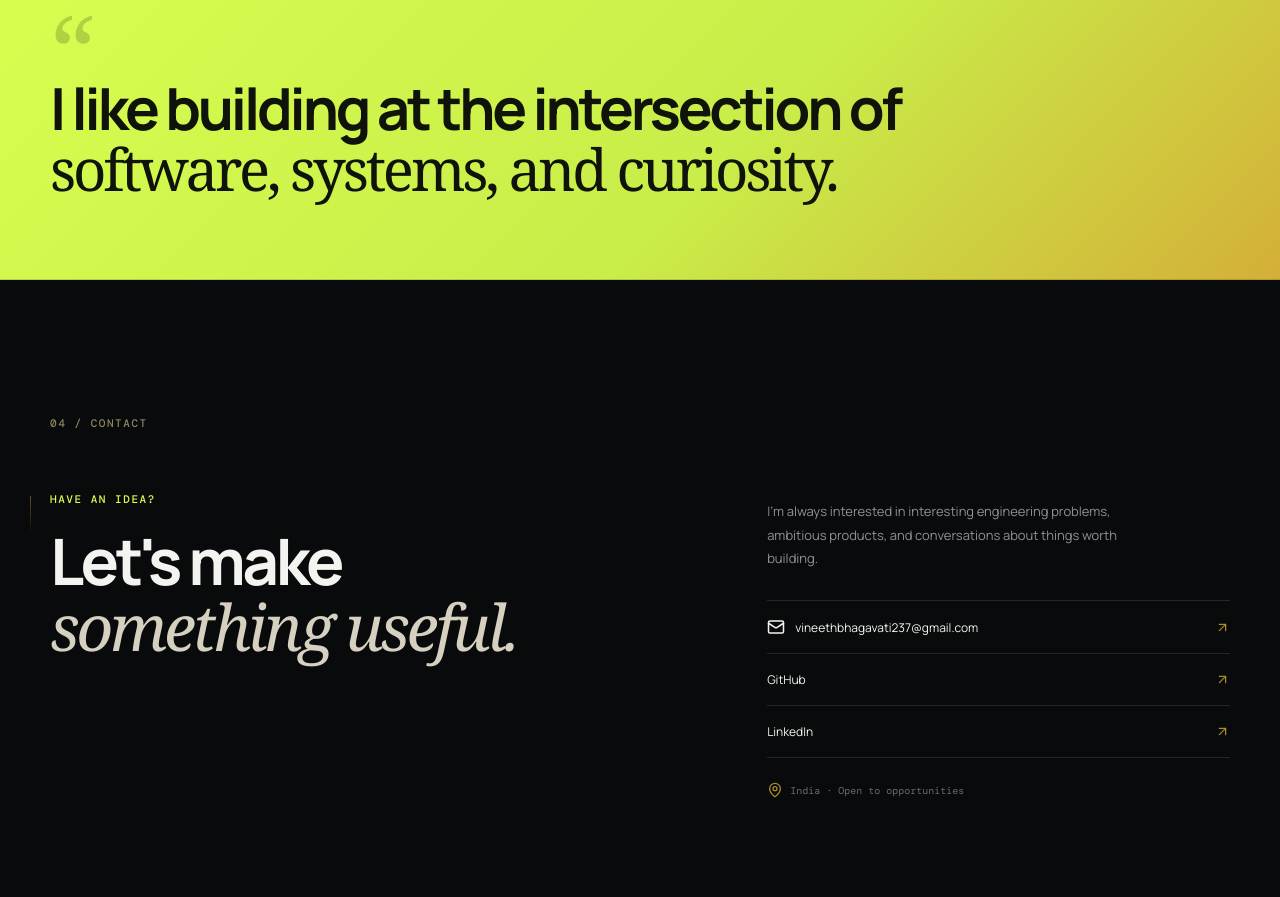
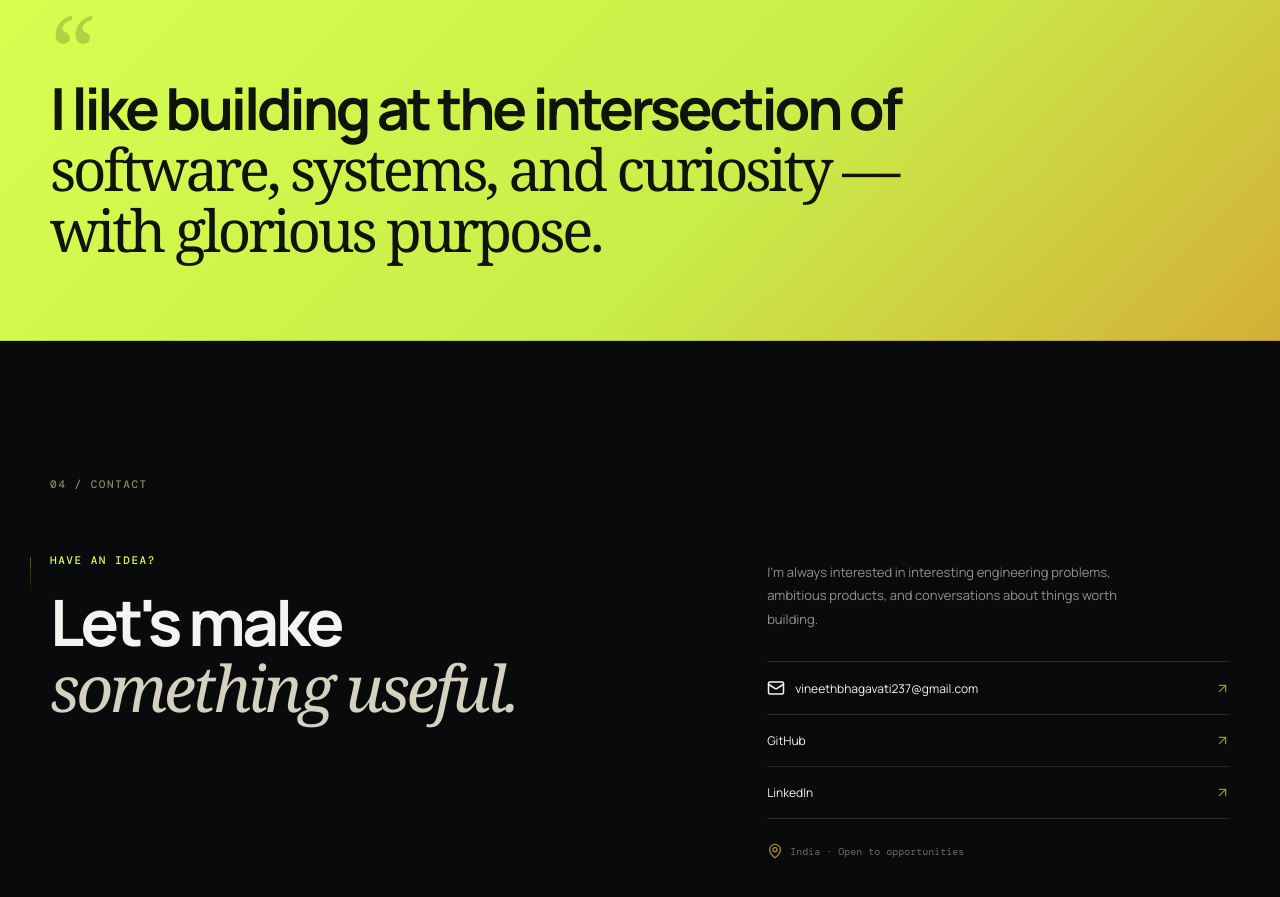
Before and after one commit to VineethVB7/Wineat.github.io, a React (Vite) app: page / in a window 1280 px wide. Shown: the part 3400-4297 px from the top of the page. Built offline with nearby package versions, Linux system fonts and the light colour scheme; a web font is replaced by a local one.

Commit message:
style: add Glorious Purpose line to portfolio

```diff
--- a/src/main.jsx
+++ b/src/main.jsx
@@ -79,7 +79,7 @@ function App() {
 
         <section id="stack" className="section container stack-section"><div className="section-label">03 / TOOLKIT</div><div className="stack-content"><h2>The tools behind<br /><span>the work.</span></h2><div className="skills-grid">{skills.map(({ icon: Icon, label, items }) => <div className="skill-card" key={label}><Icon size={22} strokeWidth={1.5} /><h3>{label}</h3><p>{items}</p></div>)}</div></div></section>
 
-        <section className="section statement-section"><div className="container statement"><div className="quote-mark">“</div><p>I like building at the intersection of <span>software, systems, and curiosity.</span></p></div></section>
+        <section className="section statement-section"><div className="container statement"><div className="quote-mark">“</div><p>I like building at the intersection of <span>software, systems, and curiosity — with glorious purpose.</span></p></div></section>
 
         <section id="contact" className="section container contact-section"><div className="section-label">04 / CONTACT</div><div className="contact-content"><div><div className="eyebrow">HAVE AN IDEA?</div><h2>Let's make<br /><em>something useful.</em></h2></div><div className="contact-side"><p>I'm always interested in interesting engineering problems, ambitious products, and conversations about things worth building.</p><div className="contact-links"><a href={`mailto:${EMAIL}`}><Mail size={18} /> {EMAIL} <ArrowUpRight size={15} /></a><a href="https://github.com/VineethVB7" target="_blank" rel="noreferrer">GitHub <ArrowUpRight size={15} /></a><a href={LINKEDIN} target="_blank" rel="noreferrer">LinkedIn <ArrowUpRight size={15} /></a></div><div className="location"><MapPin size={16} /> India · Open to opportunities</div></div></div></section>
       </main>
```
